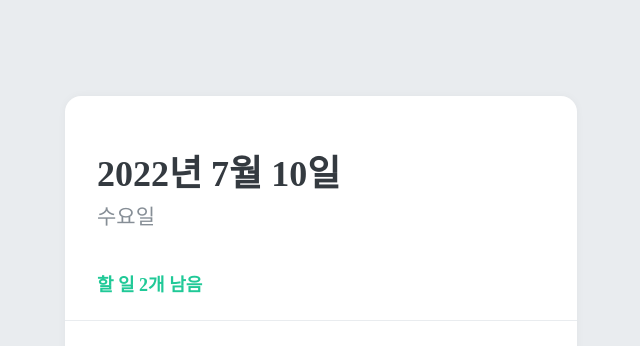
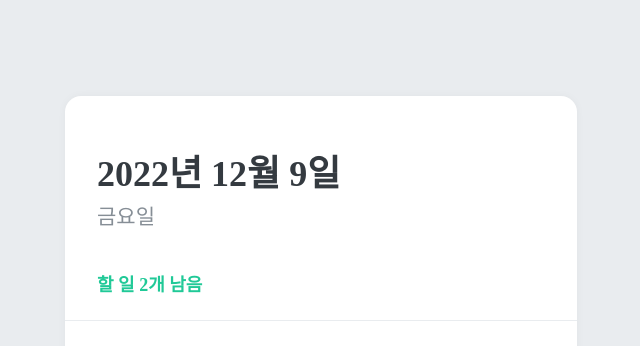
Before and after one commit to silnex/vlpt-react-todo, a React (Vite) app: page / in a window 1280 px wide. Shown: the top 346 px of the page, without its empty margins (319-959 px from the left). Built offline with nearby package versions, Linux system fonts and the light colour scheme.

Commit message:
Make TodoHead feature

```diff
--- a/src/components/TodoHead.tsx
+++ b/src/components/TodoHead.tsx
@@ -24,13 +24,19 @@ const TodoHeadBlock = styled.div`
 
 function TodoHead() {
   const todos = useTodoState();
-  console.log(todos);
+  const undoneTasks = todos.filter((todo: any) => !todo.done);
+
+  const today = new Date();
+  const dateString = Intl.DateTimeFormat("ko", {
+    dateStyle: "long",
+  }).format(today);
+  const dayName = Intl.DateTimeFormat("ko", { weekday: "long" }).format(today);
 
   return (
     <TodoHeadBlock>
-      <h1>2022년 7월 10일</h1>
-      <div className="day">수요일</div>
-      <div className="tasks-left">할 일 2개 남음</div>
+      <h1>{dateString}</h1>
+      <div className="day">{dayName}</div>
+      <div className="tasks-left">할 일 {undoneTasks.length}개 남음</div>
     </TodoHeadBlock>
   );
 }
```
